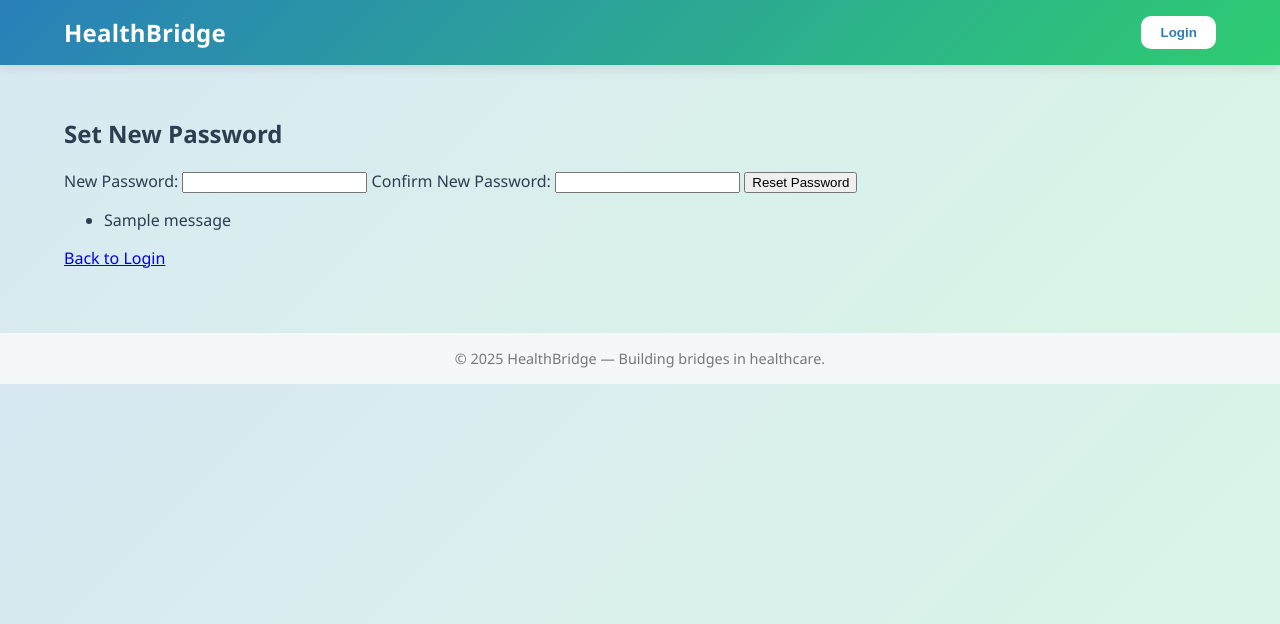
After one commit to Caleeeeeeeeeb/HealthBridge, a Django app: page /password-reset-confirm/1/1/ in a window 1280 px wide. The commit adds this page. Shown: the top 624 px of the page. Run offline with Django 5.2, Linux system fonts and the light colour scheme; tables that the repository leaves empty hold one stand-in row (values such as "Sample post"); one stand-in notice (Sample message) is shown.

Commit message:
Forgot Password changes

```diff
--- a/healthbridge_app/templates/healthbridge_app/base.html
+++ b/healthbridge_app/templates/healthbridge_app/base.html
@@ -67,6 +67,7 @@
       cursor: pointer;
       transition: transform .08s ease, filter .15s ease, box-shadow .15s ease;
       user-select: none;
+      -webkit-user-select: none;  /* Added for Safari compatibility */
     }
     .btn:focus-visible {
       outline: none;
--- a/healthbridge_app/templates/healthbridge_app/home.html
+++ b/healthbridge_app/templates/healthbridge_app/home.html
@@ -1,4 +1,6 @@
+ <!-- Change to 'base.html' if you restructured templates -->
 {% load static %}
+
 <!DOCTYPE html>
 <html lang="en">
 <head>
--- a/healthbridge_app/templates/healthbridge_app/login.html
+++ b/healthbridge_app/templates/healthbridge_app/login.html
@@ -182,6 +182,7 @@
         <input type="password" name="password" placeholder="Password" required>
         <button type="submit">Login</button>
     </form>
+    <p>Forgot your password? <a href="{% url 'password_reset' %}">Click here</a></p>
     <p>
         Don't have an account? <a href="{% url 'register' %}">Sign Up</a>
     </p>
--- /dev/null
+++ b/healthbridge_app/templates/healthbridge_app/password_reset_confirm.html
@@ -0,0 +1,22 @@
+{% extends 'healthbridge_app/base.html' %}
+{% block title %}Confirm Password Reset{% endblock %}
+
+{% block content %}
+<h2>Set New Password</h2>
+<form method="post">
+    {% csrf_token %}
+    <label for="password">New Password:</label>
+    <input type="password" id="password" name="password" required>
+    <label for="confirm_password">Confirm New Password:</label>
+    <input type="password" id="confirm_password" name="confirm_password" required>
+    <button type="submit">Reset Password</button>
+</form>
+{% if messages %}
+    <ul>
+        {% for message in messages %}
+            <li{% if message.tags %} class="{{ message.tags }}"{% endif %}>{{ message }}</li>
+        {% endfor %}
+    </ul>
+{% endif %}
+<a href="{% url 'login' %}">Back to Login</a>  <!-- Adjust 'login' to your login URL name -->
+{% endblock %}
--- a/healthbridge_app/urls.py
+++ b/healthbridge_app/urls.py
@@ -1,6 +1,7 @@
 from django.urls import path
 from django.conf import settings
 from django.conf.urls.static import static
+from django.contrib.auth import views as auth_views  # Added import for built-in auth views
 from . import views
 
 urlpatterns = [
@@ -27,6 +28,21 @@ urlpatterns = [
     path("recipient/track/", views.track_medicine_requests, name="track_medicine_requests"),
     path("recipient/track/<int:pk>/", views.medicine_request_detail, name="medicine_request_detail"),
     path("recipient/requests/<int:pk>/delete/", views.delete_medicine_request, name="delete_medicine_request"),
+
+    # Password reset URLs (added)
+    path('password-reset/', auth_views.PasswordResetView.as_view(
+        template_name='healthbridge_app/password_reset.html',
+        email_template_name='healthbridge_app/password_reset_email.html'
+    ), name='password_reset'),
+    path('password-reset-done/', auth_views.PasswordResetDoneView.as_view(
+        template_name='healthbridge_app/password_reset_done.html'
+    ), name='password_reset_done'),
+    path('password-reset-confirm/<uidb64>/<token>/', auth_views.PasswordResetConfirmView.as_view(
+        template_name='healthbridge_app/password_reset_confirm.html'
+    ), name='password_reset_confirm'),
+    path('password-reset-complete/', auth_views.PasswordResetCompleteView.as_view(
+        template_name='healthbridge_app/password_reset_complete.html'
+    ), name='password_reset_complete'),
 ]
 
 if settings.DEBUG:
```
Also changed, not shown: healthbridge_app/templates/healthbridge_app/password_reset.html (added, +21 -0 lines), healthbridge_app/templates/healthbridge_app/password_reset_complete.html (added, +8 -0 lines), healthbridge_app/templates/healthbridge_app/password_reset_done.html (added, +8 -0 lines), healthbridge_app/templates/healthbridge_app/password_reset_email.html (added, +11 -0 lines), healthbridge_app/views.py (+16 -0 lines).
